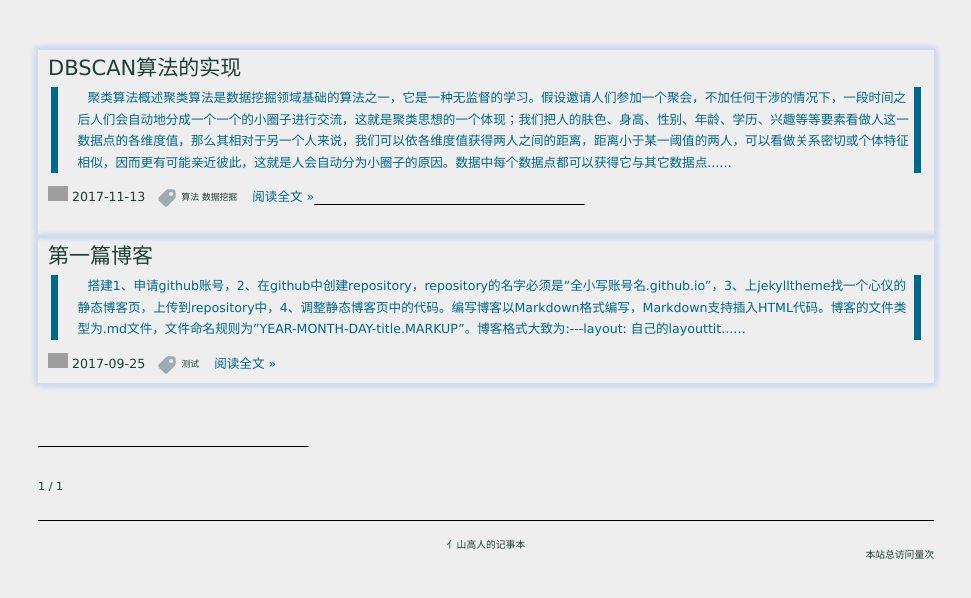
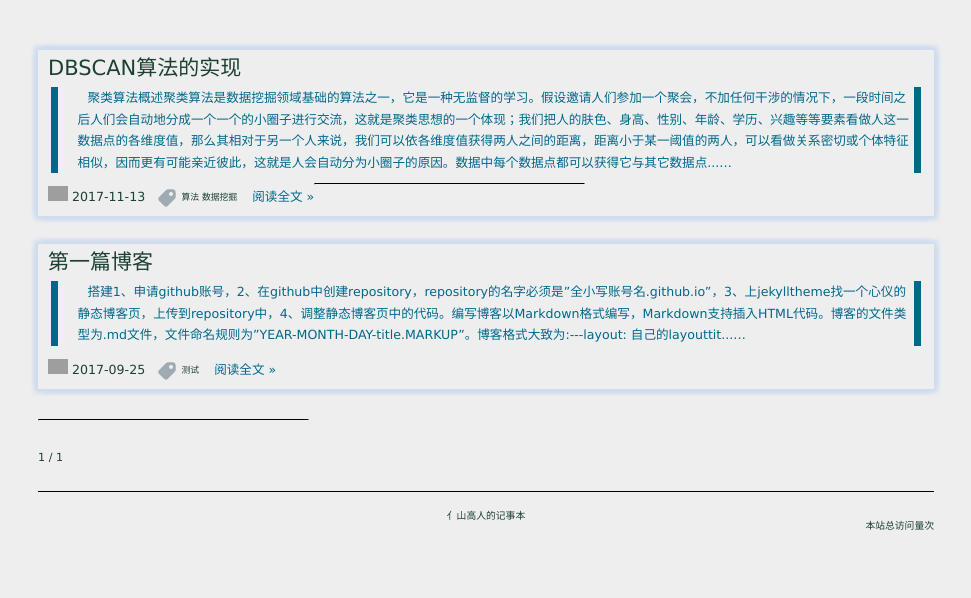
Before and after one commit to XGR-yang/XGR-yang.github.io, a Jekyll site: the page built from index.html, in a window 1280 px wide. Shown: the top 598 px of the page, without its empty margins (154-1125 px from the left). Built offline with Jekyll 4.4.1, drawn with Linux system fonts in a browser that asks for light colours; nearby versions of some CDN libraries; the list of posts is cut into pages by our own code; comment, search, counter and statistics services are not loaded; grey boxes are pictures that could not be loaded.

Commit message:
Update main.css

```diff
--- a/css/main.css
+++ b/css/main.css
@@ -135,8 +135,9 @@
   margin: 0 0 1.3em 2.5em; }
 
 ol li, ul li {
-  margin: 0 0 .2em 0;
-  line-height: 1.6em; }
+  margin: 0 0 2em 0;
+  line-height: 1.6em;
+  }
 
 ol ol, ol ul, ul ol, ul ul {
   margin: .1em 0 .2em 2em; }
@@ -414,7 +415,6 @@
 
 .post-list {
   margin: 0;
-  margin-bottom: 2em;
   padding: 0;
   list-style-type: none;
   text-align: left;
@@ -541,7 +541,7 @@
 
 .post-list__divider {
   width: 30%;
-  margin: 2.2em 0 2.1em 0;
+  margin: 0 0 2em 0;
   border-top: 1px solid #000000;
   }
 
```
